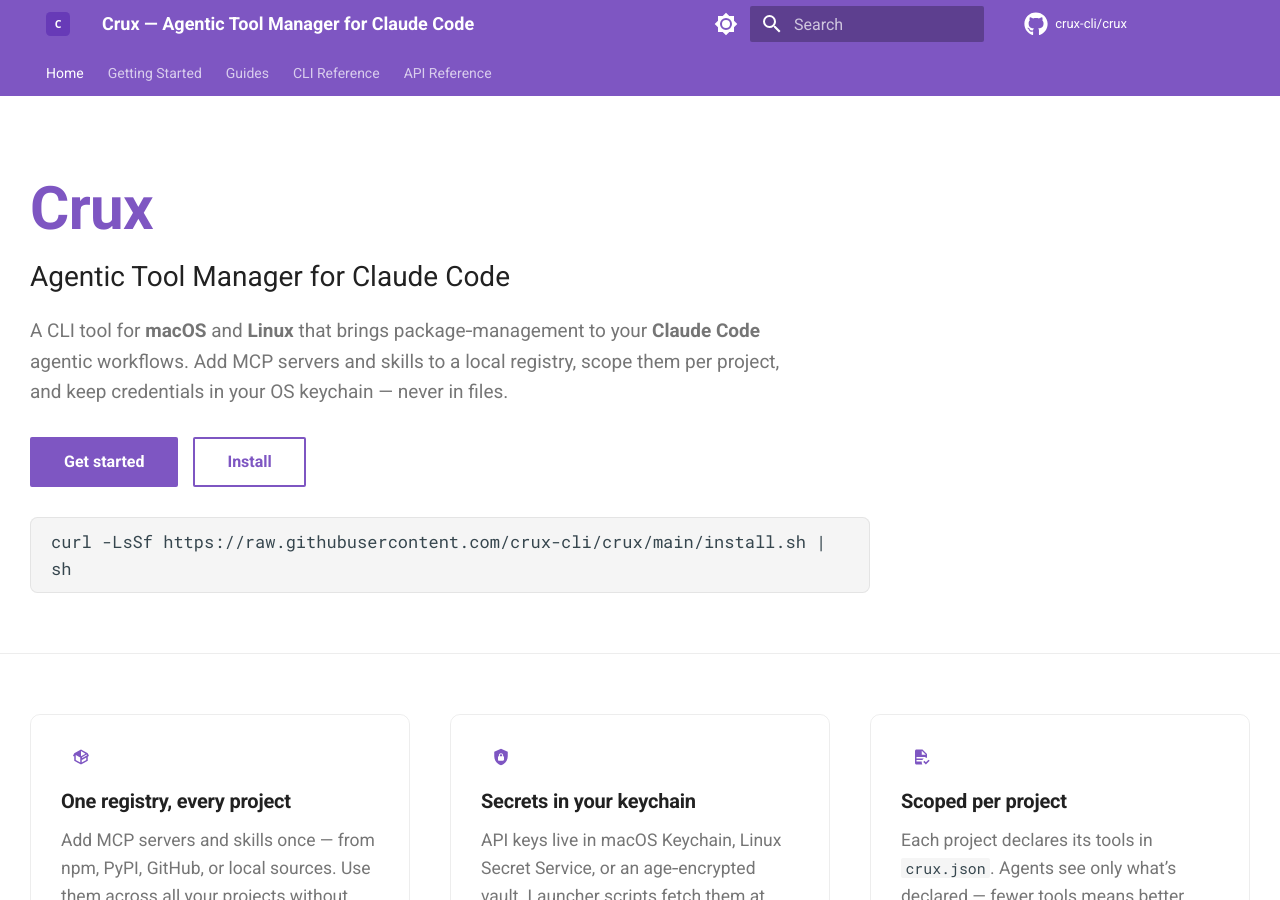
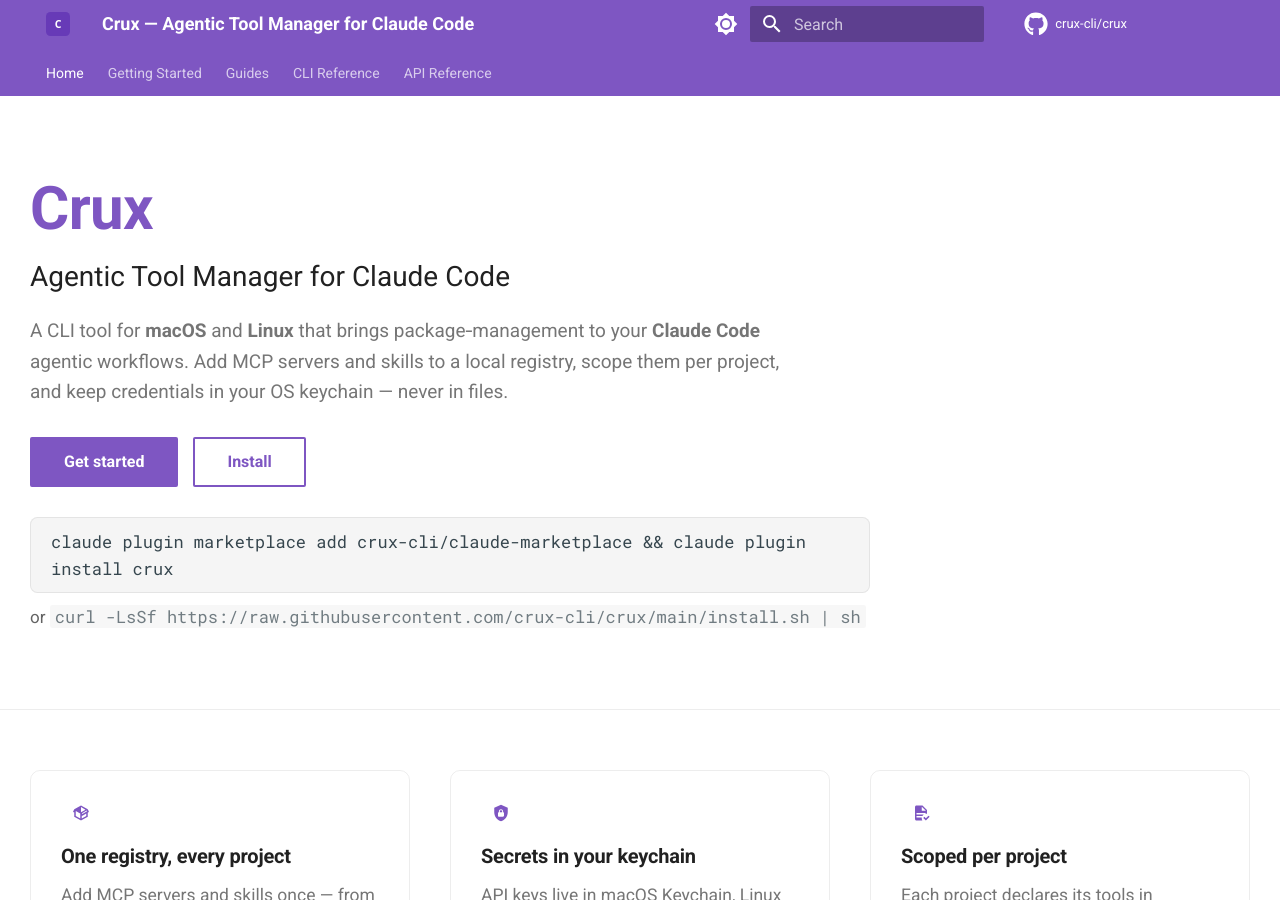
Before and after one commit to crux-cli/crux, an MkDocs documentation site: the page built from docs/index.md, in a window 1280 px wide and 900 px high. Built offline with MkDocs 1.6.1 and Material for MkDocs 9.7.7, drawn with Linux system fonts in a browser that asks for light colours; comment, search, counter and statistics services are not loaded; the version menu is left out.

Commit message:
fix: update homepage with plugin install instructions
Co-Authored-By: Claude Opus 4.6 (1M context) <noreply@anthropic.com>

```diff
--- a/docs/overrides/home.html
+++ b/docs/overrides/home.html
@@ -35,8 +35,11 @@
           </a>
         </div>
         <div class="crux-hero__install">
-          <code>curl -LsSf https://raw.githubusercontent.com/crux-cli/crux/main/install.sh | sh</code>
+          <code>claude plugin marketplace add crux-cli/claude-marketplace && claude plugin install crux</code>
         </div>
+        <p class="crux-hero__alt-install" style="margin-top: 0.5rem; font-size: 0.85rem; opacity: 0.7;">
+          or <code style="font-size: 0.85rem;">curl -LsSf https://raw.githubusercontent.com/crux-cli/crux/main/install.sh | sh</code>
+        </p>
       </div>
     </div>
   </section>
```
